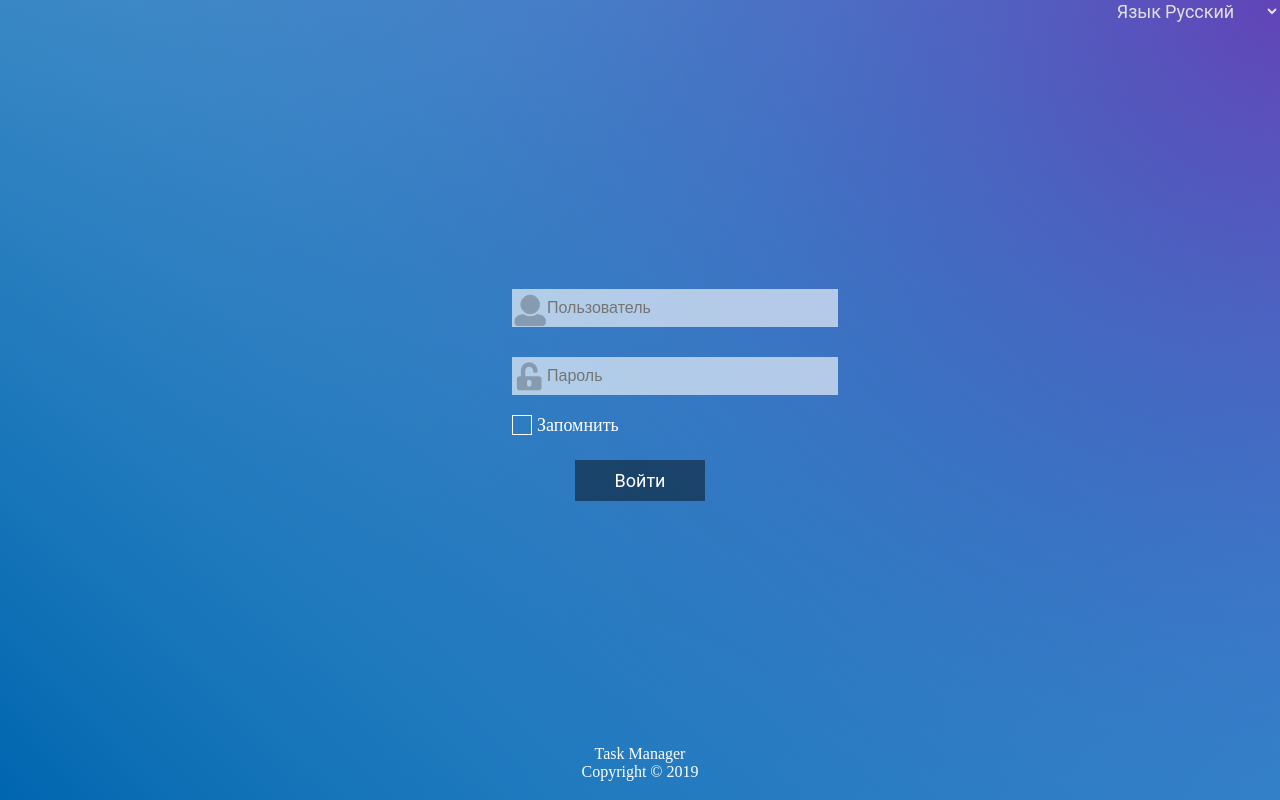
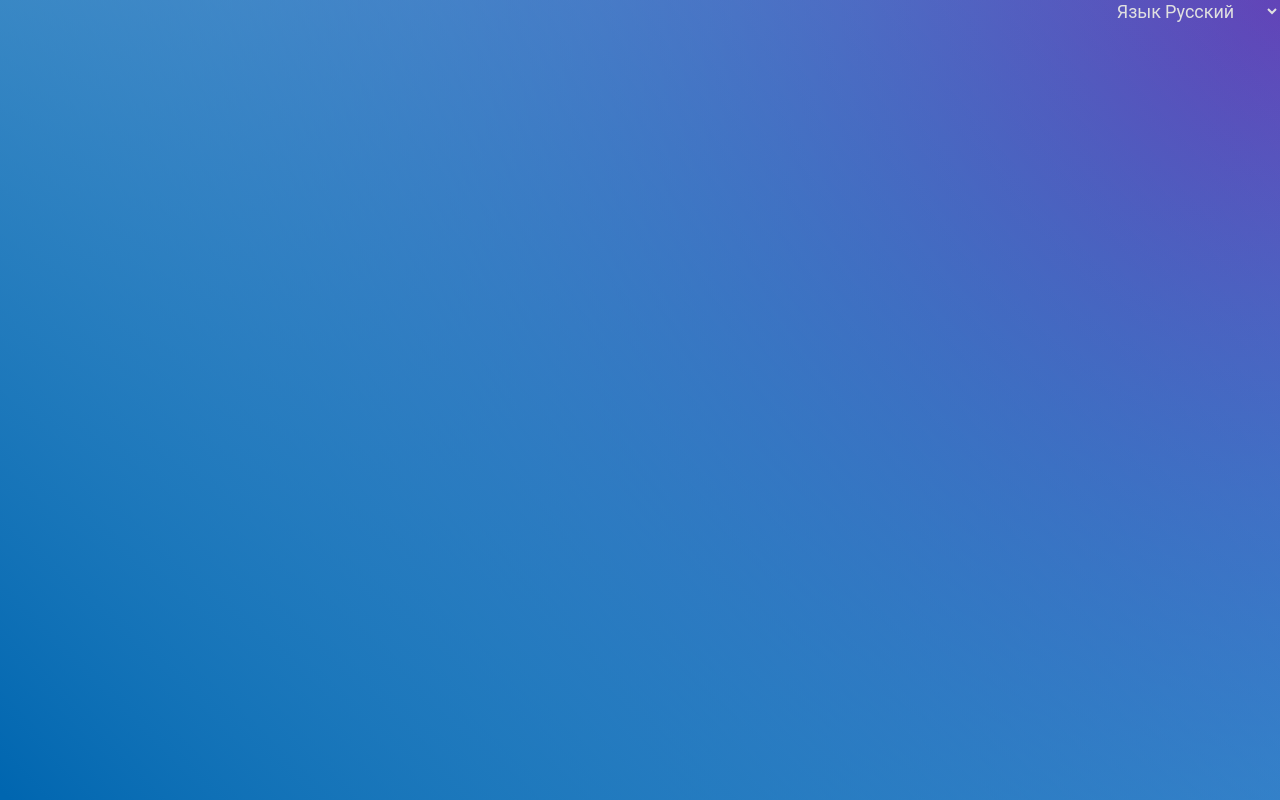
Before and after one commit to wrublik93/learnvuejs, a Vue app: page /#/ in a window 1280 px wide. Built offline with nearby package versions, Linux system fonts and the light colour scheme.

Commit message:
homework

```diff
--- a/package.json
+++ b/package.json
@@ -9,7 +9,8 @@
   },
   "dependencies": {
     "vue": "^2.6.10",
-    "vue-router": "^3.0.2"
+    "vue-router": "^3.0.2",
+    "vuex": "^3.1.0"
   },
   "devDependencies": {
     "@vue/cli-plugin-babel": "^3.5.0",
--- a/src/components/Authorization.vue
+++ b/src/components/Authorization.vue
@@ -42,7 +42,6 @@ export default {
   methods: {
     onTranslate (data) {
       this.selected = data.selected
-      console.log('Получил данные в родитель из Language.vue', data)
     }
   }
 }
--- /dev/null
+++ b/src/components/Mainpage.vue
@@ -0,0 +1,37 @@
+<template>
+    <div class="mainPage">
+        <language-main-page :onTranslate="onTranslate"></language-main-page>
+    </div>
+</template>
+
+<script>
+    import Languagemain from './mainpage/Languagemain'
+  export default {
+    name: 'Mainpage',
+    data: function () {
+      return {
+        changeMainLang: ''
+      }
+    },
+    components: {
+      'language-main-page' : Languagemain
+    },
+    methods: {
+      onTranslate (data) {
+        this.changeMainLang = data.changeMainLang
+      }
+    }
+  }
+</script>
+
+<style scoped>
+    .mainPage {
+        flex-direction: column;
+        display: flex;
+        justify-content: space-between;
+        margin: 0;
+        min-height: calc(100vh);
+        width: 100%;
+        background: linear-gradient(47.41deg, #0066B0 0.46%, rgba(130, 212, 197, 0) 100%), radial-gradient(1848.24px at 100% 0%, #6244B8 0%, rgba(64, 35, 126, 0) 100%), radial-gradient(2388.70px at 130.06% 52.06%, #00F0FF 0%, rgba(76, 44, 145, 0) 100%);
+    }
+</style>
--- a/src/components/authorization/Button.vue
+++ b/src/components/authorization/Button.vue
@@ -16,7 +16,6 @@ export default {
   props: ['selected'],
   watch: {
     selected: function (value) {
-      console.log('получил в button.vue данные от родителя ' + value)
       this.setTextButton(value)
     }
   },
--- a/src/components/authorization/Checkbox.vue
+++ b/src/components/authorization/Checkbox.vue
@@ -17,7 +17,6 @@ export default {
   props: ['selected'],
   watch: {
     selected: function (value) {
-      console.log('получил в checkbox.vue данные от родителя ' + value)
       this.setTextCheckbox(value)
     }
   },
--- a/src/components/authorization/Email.vue
+++ b/src/components/authorization/Email.vue
@@ -28,7 +28,6 @@ export default {
       this.validator(value)
     },
     selected: function (value) {
-      console.log('получил в email.vue данные от родителя ' + value)
       this.setTextEmail(value)
     }
   },
@@ -44,11 +43,9 @@ export default {
         if (temp[0].length < 1 && temp[1].length < 1) {
           return false
         }
-        console.log('верный формат')
         this.answerEmail = ''
         document.querySelector('.input').style.border = '2px solid green'
       } else {
-        console.log('неверный формат')
         this.answerEmail = 'Формат адреса: xxxxx@xxx.xxx'
         document.querySelector('.input').style.border = '2px solid red'
       }
--- a/src/components/authorization/Password.vue
+++ b/src/components/authorization/Password.vue
@@ -29,7 +29,6 @@ export default {
       this.validatorPass(value)
     },
     selected: function (value) {
-      console.log('получил в password.vue данные от родителя ' + value)
       this.setTextPassword(value)
     }
   },
--- /dev/null
+++ b/src/components/mainpage/Languagemain.vue
@@ -0,0 +1,52 @@
+<template>
+    <div class="header">
+        <label>
+            <span>{{changeMainLang}}</span>
+            <select v-model="changeMainLang" class="language" @change="translateText">
+                <option v-for="option in options" :key="option.id" v-bind:value="option.label"> {{ option.textLang }} </option>
+            </select>
+        </label>
+    </div>
+</template>
+
+<script>
+  export default {
+    name: 'Languagemain',
+    data: function () {
+      return {
+        changeMainLang: 'Язык',
+        options: [
+          {label: 'Язык', textLang: 'Русский'},
+          {label: 'Language', textLang: 'English'},
+          {label: 'Мова', textLang: 'Беларуская'}
+        ],
+      }
+    },
+    methods: {
+      translateText () {
+        this.onTranslate({
+          changeMainLang: this.changeMainLang,
+        })
+      }
+    },
+    props: ['onTranslate']
+  }
+</script>
+
+<style scoped>
+    .header {
+        height: 50px;
+        color: #E0E0E0;;
+        text-align: right;
+        font-family: Roboto,serif;
+        font-size: 18px;
+    }
+    .language {
+        border: none;
+        background: none;
+        color: #E0E0E0;
+        -moz-appearance: none;
+        font-family: Roboto,serif;
+        font-size: 18px;
+    }
+</style>
--- a/src/main.js
+++ b/src/main.js
@@ -1,8 +1,10 @@
 import Vue from 'vue'
 import App from './App'
 import router from './router'
+import {store} from './store'
 
 new Vue({
+  store,
   router,
   render: h => h(App),
 }).$mount('#app');
--- a/src/router/index.js
+++ b/src/router/index.js
@@ -1,15 +1,21 @@
 import Vue from 'vue'
 import Router from 'vue-router'
 import Authorization from '../components/Authorization'
+import Mainpage from '../components/Mainpage'
 
 Vue.use(Router)
 
 export default new Router({
   routes: [
+    // {
+    //   path: '/',
+    //   name: 'Authorization',
+    //   component: Authorization
+    // },
     {
       path: '/',
-      name: 'Authorization',
-      component: Authorization
+      name: 'Mainpage',
+      component: Mainpage
     }
   ]
 })
--- /dev/null
+++ b/src/store/index.js
@@ -0,0 +1,19 @@
+import Vue from 'vue';
+import Vuex from 'vuex';
+
+Vue.use(Vuex);
+
+export const store = new Vuex.Store({
+  state: {
+
+  },
+  getters: {
+
+  },
+  mutations: {
+
+  },
+  actions: {
+
+  },
+});
```
Also changed, not shown: src/components/authorization/Language.vue (+0 -23 lines), 1 other file (tests, documents, lock files or other folders).
